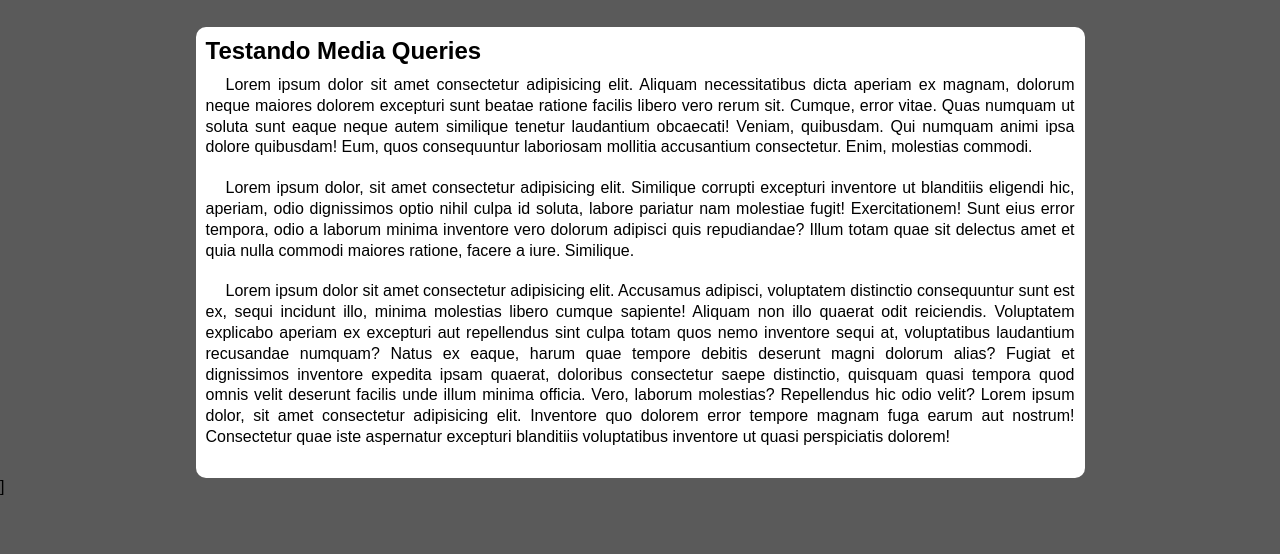
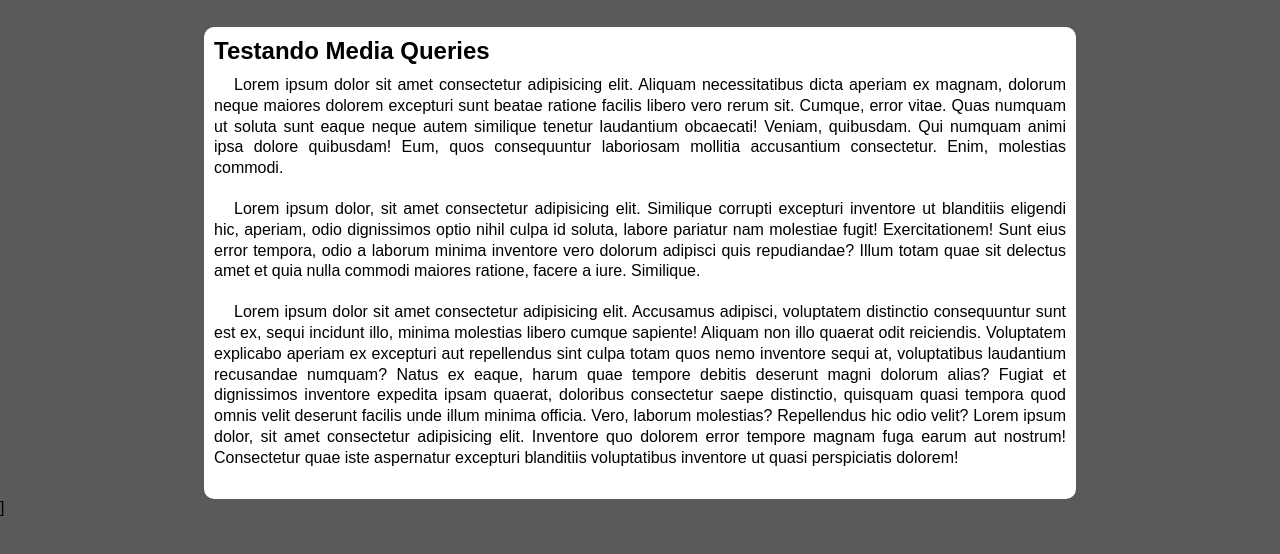
Before and after one commit to Felipe1925/exercicio-media-query, a plain HTML site: page index.html in a window 1280 px wide. Shown: the part 100-654 px from the top of the page. Drawn offline with nearby package versions, Linux system fonts and the light colour scheme.

Commit message:
Update media-query.css

```diff
--- a/estilos/media-query.css
+++ b/estilos/media-query.css
@@ -1,6 +1,6 @@
 @charset "UTF-8";
 
-@media screen and (min-width: 869px){
+@media screen and (min-width: 852px){
     span#burguer {
         display: none;
     }
@@ -14,6 +14,6 @@
     }
 
     main {
-        max-width: 869px;
+        max-width: 852px;
     }
 }
```
